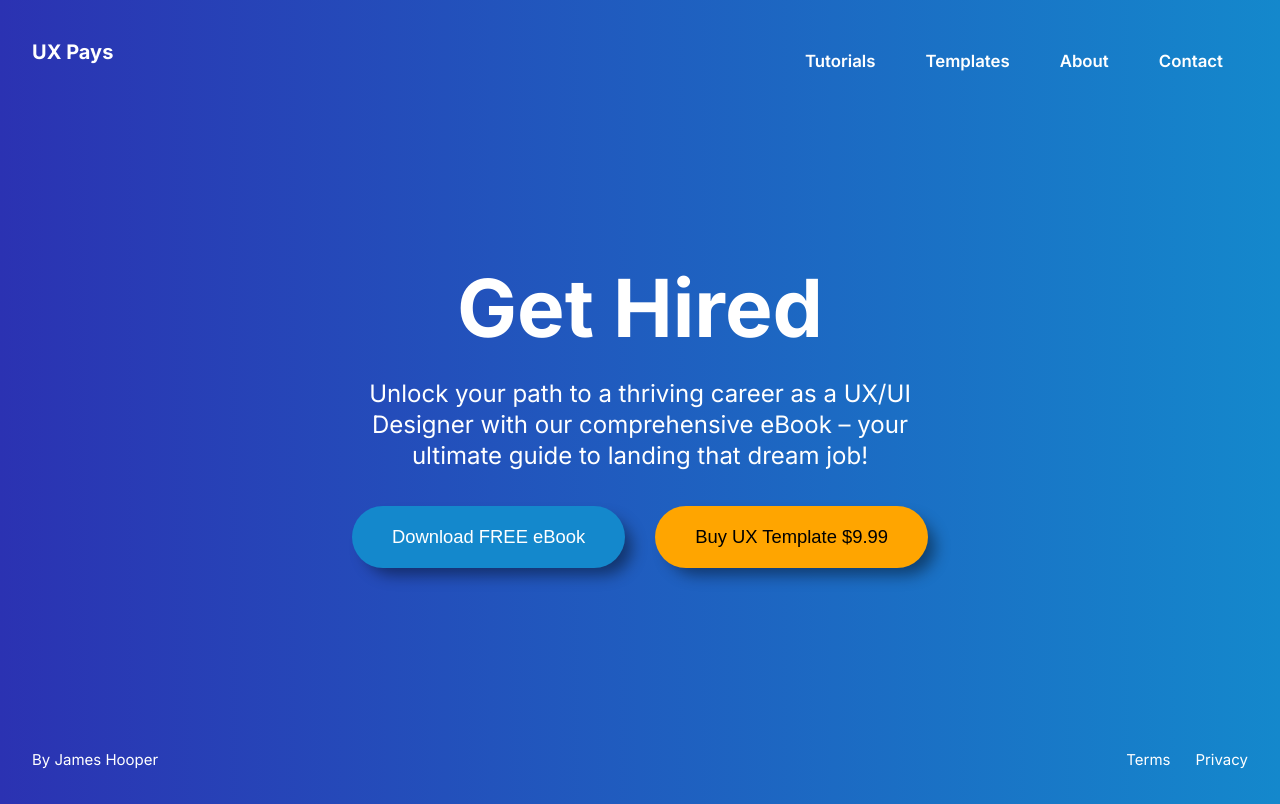
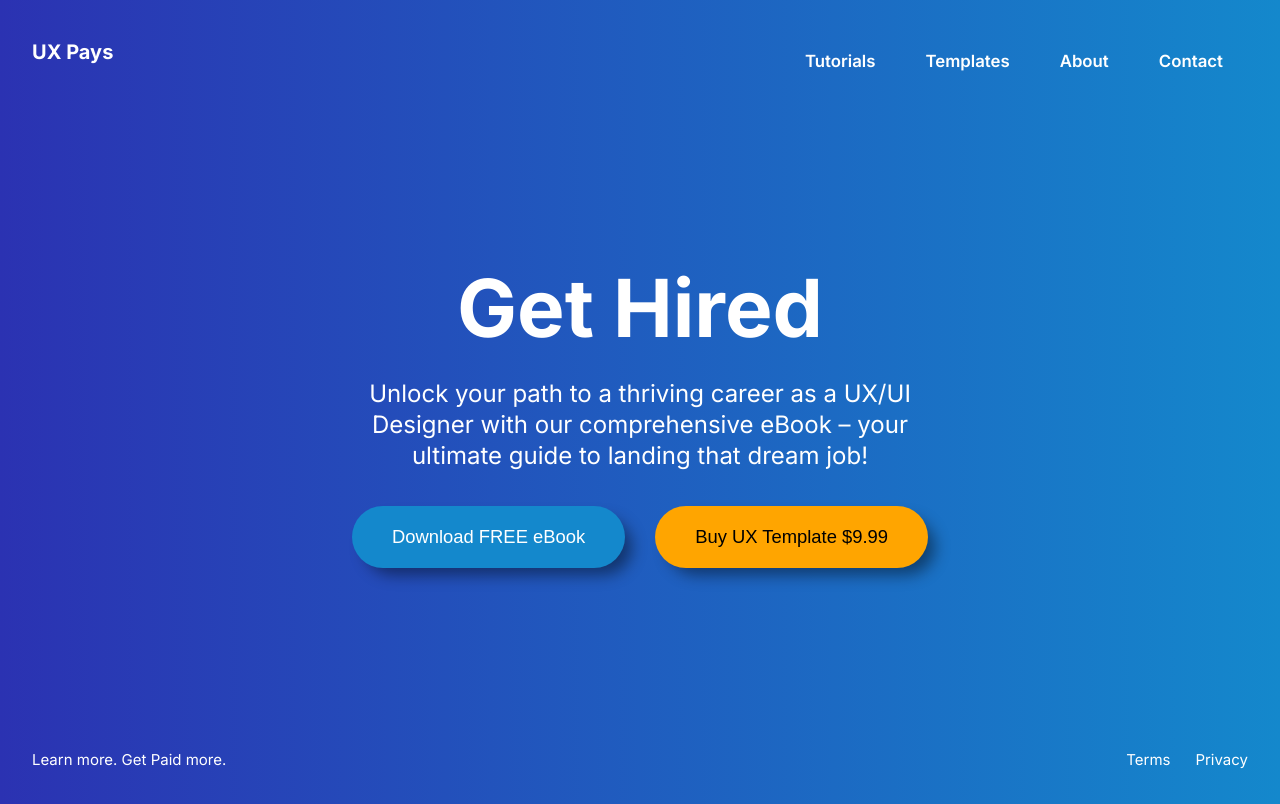
Before and after one commit to jamesdesigns/vue-project, a Vue app: page / in a window 1280 px wide. Built offline with nearby package versions, Linux system fonts and the light colour scheme.

Commit message:
Add new tagline to footer

```diff
--- a/src/components/Footer.vue
+++ b/src/components/Footer.vue
@@ -1,6 +1,6 @@
 <template>
   <footer>
-    <div class="logo">By James Hooper</div>
+    <div class="logo">Learn more. Get Paid more.</div>
     <nav class="right-element">
       <router-link to="/terms" class="footer-nav-link-1">Terms</router-link>
       <router-link to="/privacy"  class="footer-nav-link-2">Privacy</router-link>
```
